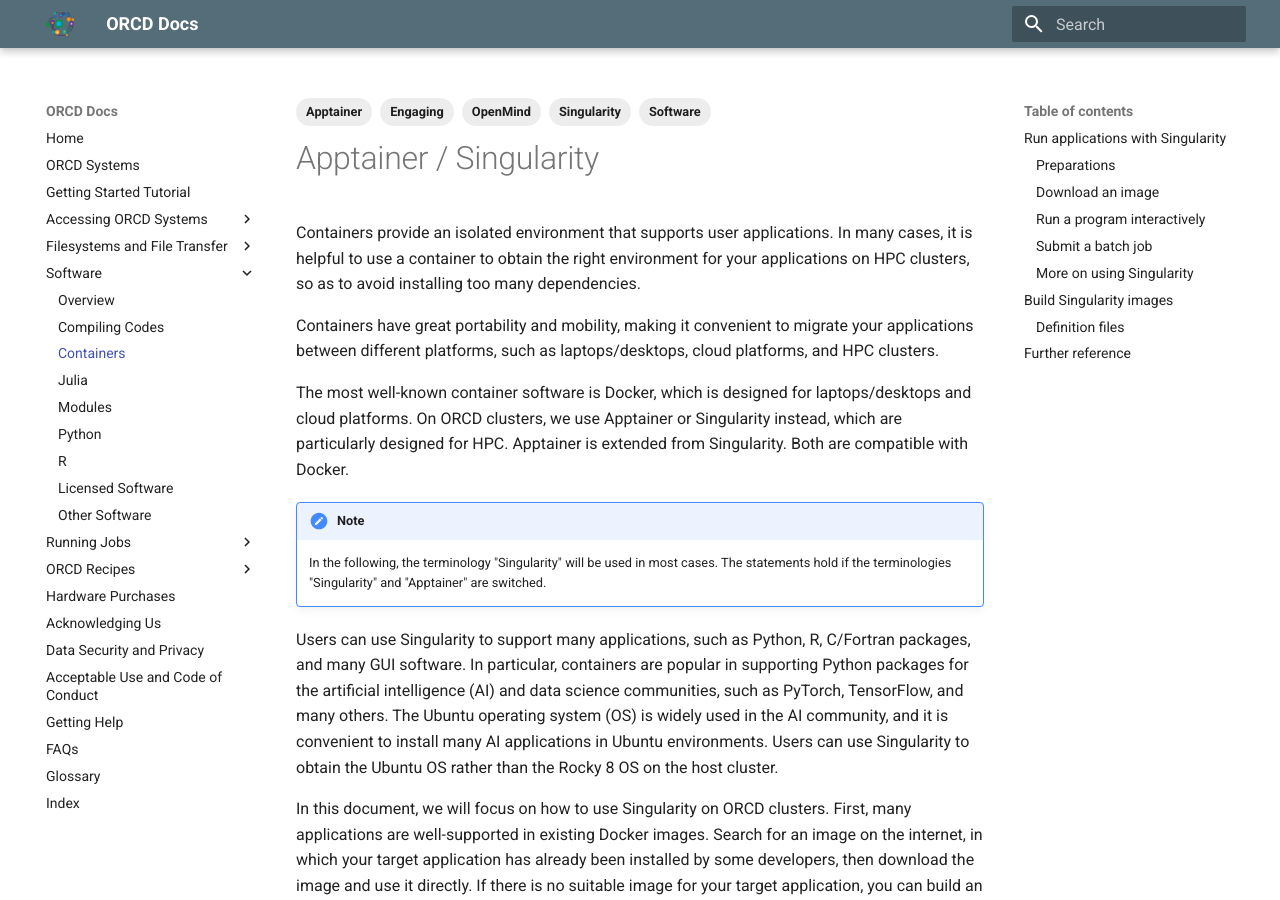
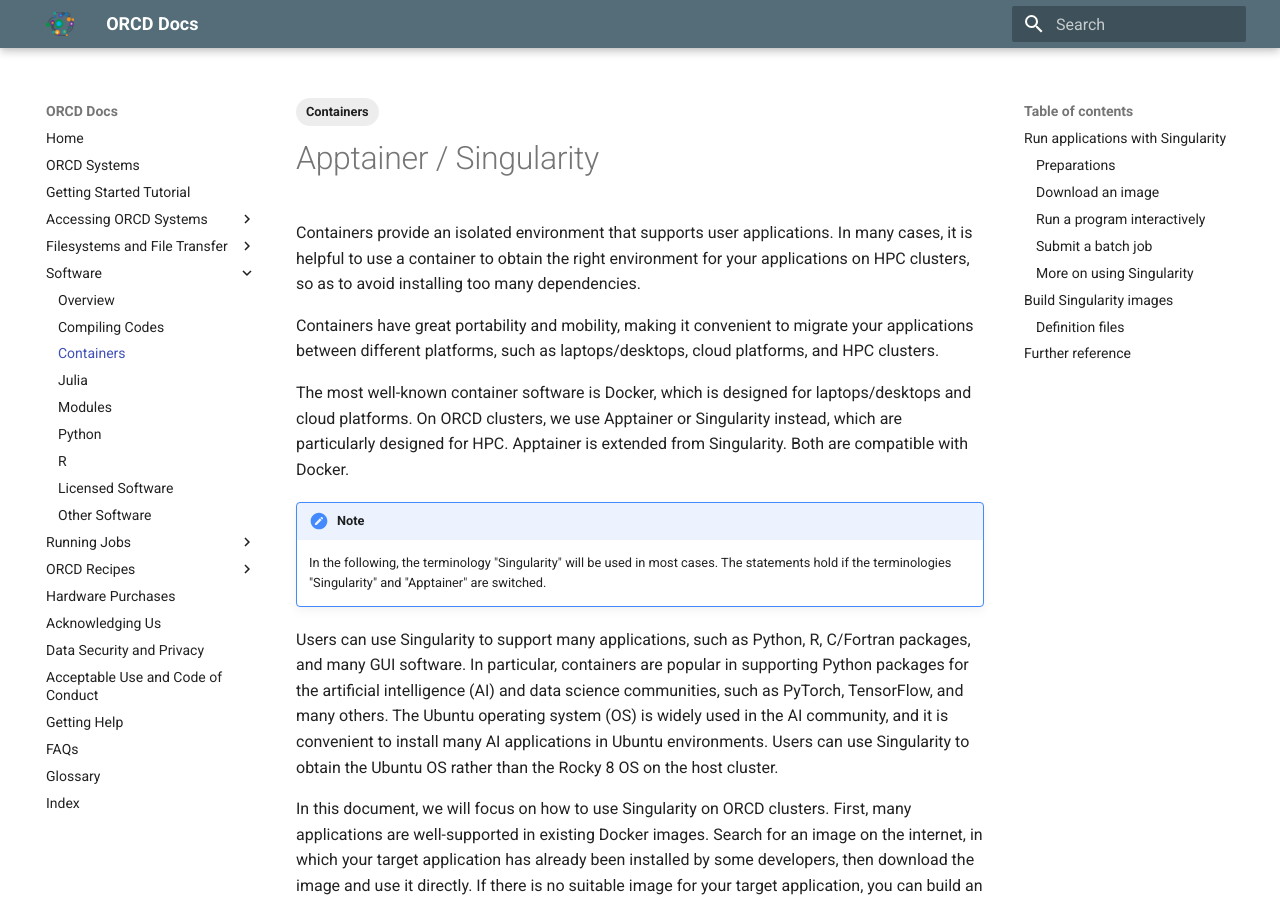
Before and after one commit to mit-orcd/orcd-docs-edit, an MkDocs documentation site: the page built from docs/software/apptainer.md, in a window 1280 px wide and 900 px high. Built offline with MkDocs 1.6.1 and Material for MkDocs 9.7.7, drawn with Linux system fonts in a browser that asks for light colours.

Commit message:
changing tags

```diff
--- a/docs/software/apptainer.md
+++ b/docs/software/apptainer.md
@@ -1,10 +1,6 @@
 ---
 tags:
- - Engaging
- - OpenMind
- - Apptainer
- - Singularity
- - Software
+ - Containers
 ---
 
 # Apptainer / Singularity
```
